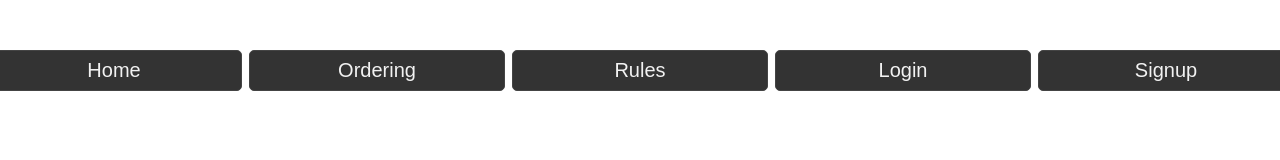
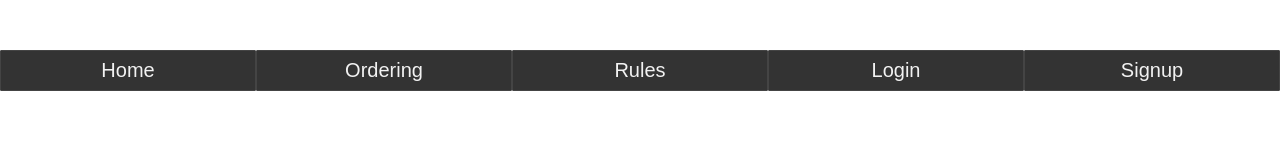
Before and after one commit to kRxZykRxZy/Coding-Hut, a plain HTML site: page index.html in a window 1280 px wide. Drawn offline with Linux system fonts and the light colour scheme.

Commit message:
Update style.css

```diff
--- a/style.css
+++ b/style.css
@@ -2,7 +2,7 @@
 .nav-bar {
   display: flex; /* Aligns buttons horizontally */
   justify-content: center; /* Centers them, optional */
-  gap: 7px; /* Space between buttons */
+  gap: 0px; /* Space between buttons */
   top: 0px;
   left: 0px;
 }
@@ -16,7 +16,7 @@
   color: #f2f2f2; /* Text color */
   background-color: #333; /* Button background */
   border: 1px solid #444; /* Optional border */
-  border-radius: 5px; /* Optional: rounded corners */
+  border-radius: 1px; /* Optional: rounded corners */
   cursor: pointer; /* Pointer cursor on hover */
   box-sizing: border-box; /* Ensures padding doesn’t add to width */
   left: 0px;
```
